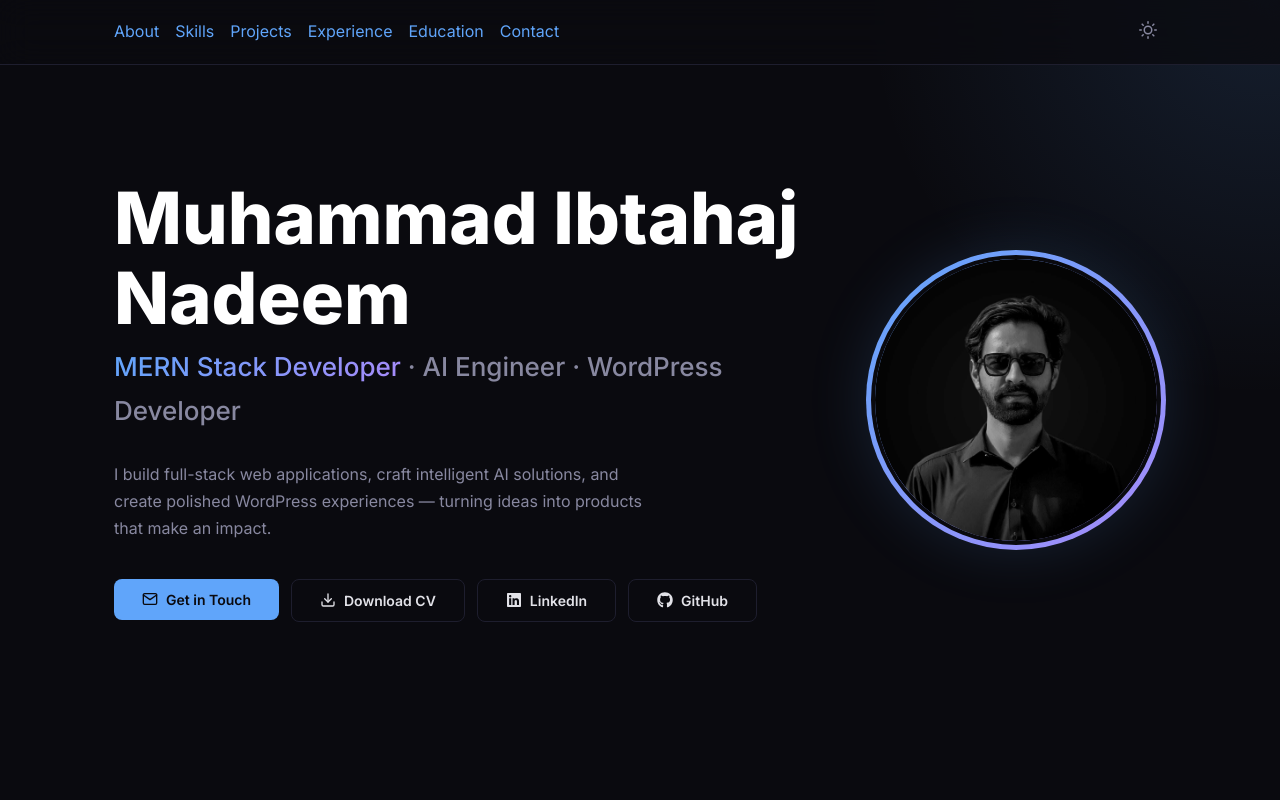
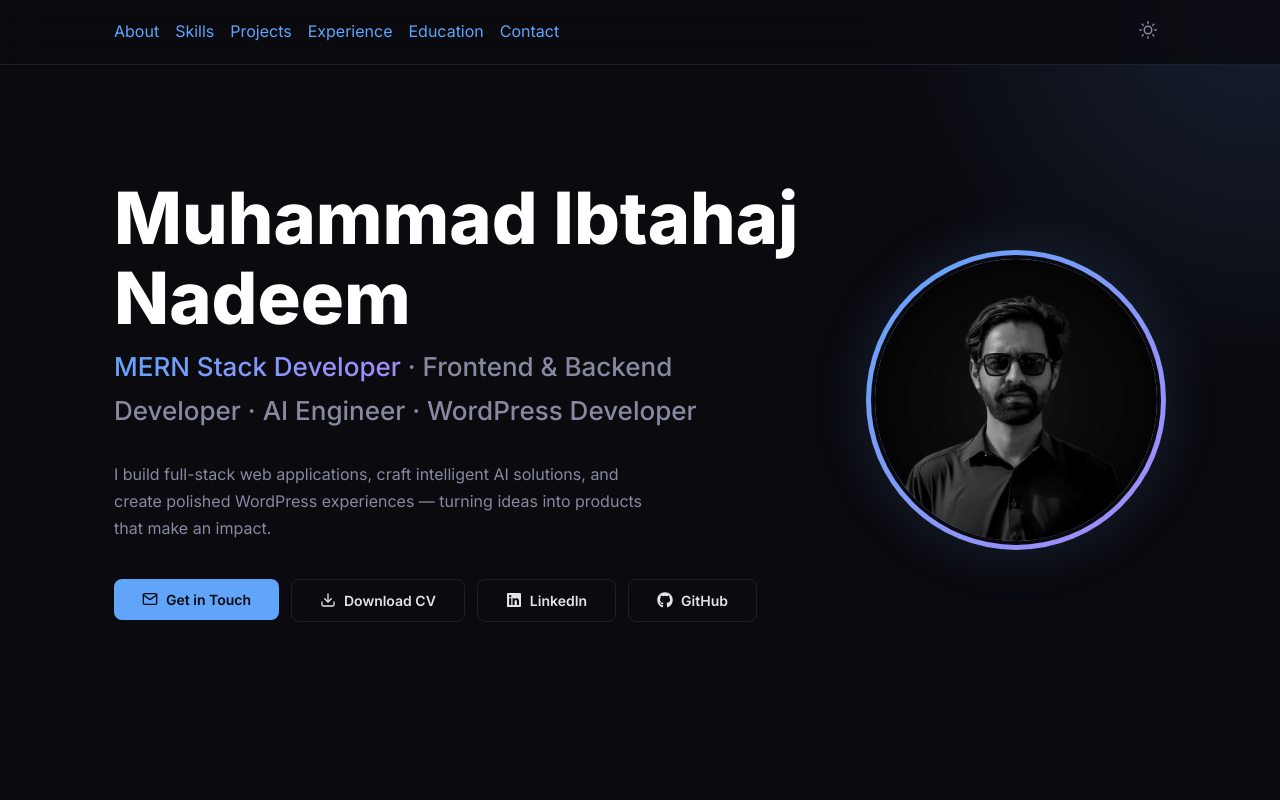
Before and after one commit to ibtahaj-nadeem/Portfolio, a React (Vite) app in the folder client/: page / in a window 1280 px wide. Shown: the top 800 px of the page. Built offline with nearby package versions, Linux system fonts and the light colour scheme.

Commit message:
Update hero section roles

```diff
--- a/client/src/components/Hero.jsx
+++ b/client/src/components/Hero.jsx
@@ -18,6 +18,7 @@ export default function Hero() {
     <section className="hero" id="hero">
       <div className="container">
         <div className="hero-inner">
+
           {/* Left — text */}
           <motion.div
             className="hero-content"
@@ -30,15 +31,18 @@ export default function Hero() {
               <br />
               Nadeem
             </h1>
+
             <p className="hero-roles">
-              <span className="gradient">MERN Stack Developer</span> · AI
-              Engineer · WordPress Developer
+              <span className="gradient">MERN Stack Developer</span> ·
+              Frontend & Backend Developer · AI Engineer · WordPress Developer
             </p>
+
             <p className="hero-desc">
               I build full-stack web applications, craft intelligent AI
               solutions, and create polished WordPress experiences — turning
               ideas into products that make an impact.
             </p>
+
             <div className="hero-buttons">
               <Link to="contact" smooth duration={500} offset={-64}>
                 <button className="btn btn-primary">
@@ -46,12 +50,17 @@ export default function Hero() {
                   Get in Touch
                 </button>
               </Link>
-              <a href="/Ibtahaj Nadeem-CV.pdf" download="Ibtahaj Nadeem-CV.pdf">
+
+              <a
+                href="/Ibtahaj Nadeem-CV.pdf"
+                download="Ibtahaj Nadeem-CV.pdf"
+              >
                 <button className="btn btn-outline">
                   <FiDownload size={16} />
                   Download CV
                 </button>
               </a>
+
               <a
                 href="https://linkedin.com/in/ibtahaj-nadeem"
                 target="_blank"
@@ -62,6 +71,7 @@ export default function Hero() {
                   LinkedIn
                 </button>
               </a>
+
               <a
                 href="https://github.com/ibtahaj-nadeem"
                 target="_blank"
@@ -92,11 +102,13 @@ export default function Hero() {
                   e.target.nextSibling.style.display = "flex";
                 }}
               />
+
               <div className="hero-image-placeholder">
                 <span>IN</span>
               </div>
             </div>
           </motion.div>
+
         </div>
       </div>
     </section>
```
